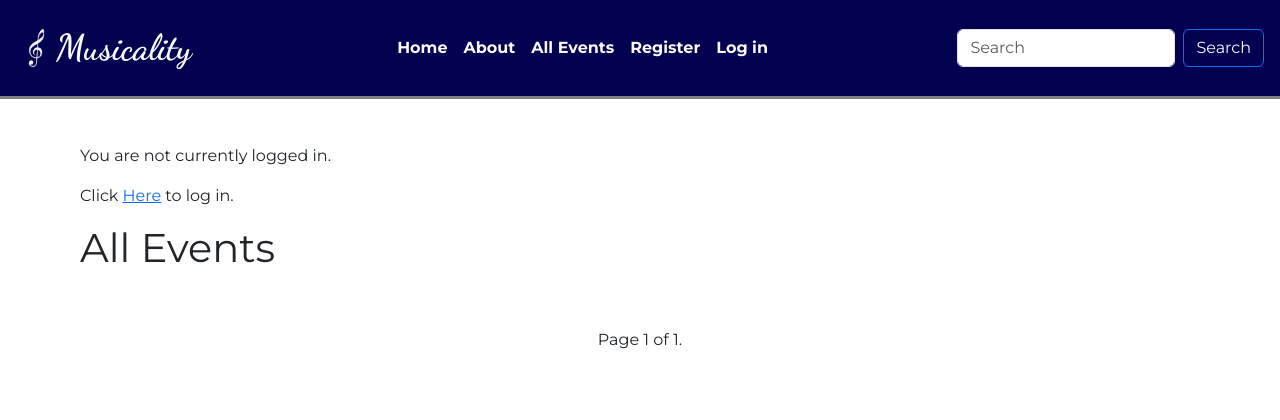
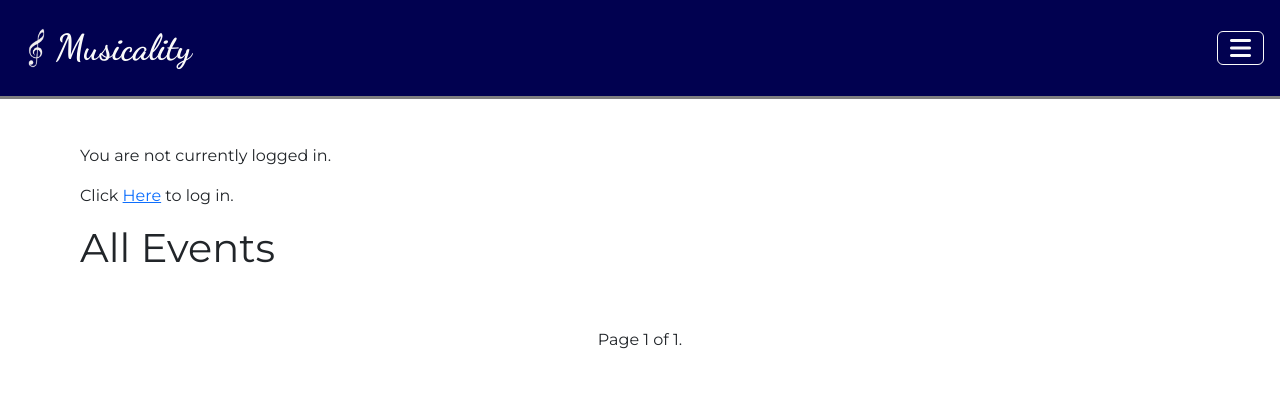
Before and after one commit to doctypeKieran/ci-capstone-project, a Django app: page /events/all-events/ in a window 1280 px wide. Shown: the top 420 px of the page. Run offline with Django 4.2, Linux system fonts and the light colour scheme; data that the repository does not hold is empty; some libraries are stand-ins or nearby versions.

Commit message:
Update navbar class so toggle menu is on all screen sizes

```diff
--- a/templates/base.html
+++ b/templates/base.html
@@ -19,7 +19,7 @@
 <body>
 
     <!-- Navbar -->
-    <nav id="main-nav" class="navbar navbar-expand-lg bg-body-tertiary mb-5">
+    <nav id="main-nav" class="navbar navbar-expand-x-lg bg-body-tertiary mb-5">
         <div id="main-nav-container" class="container-fluid">
             <div class="navbar-brand-container">
                 <img src="{% static 'images/logo-music-note.png' %}" alt="" class="navbar-logo">
```
